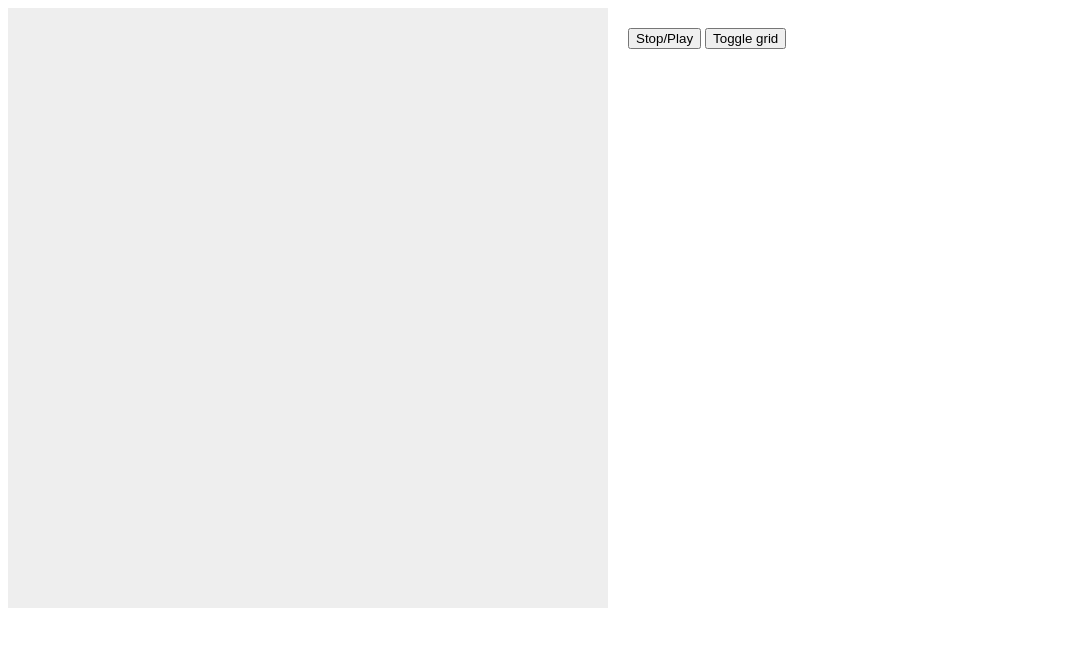
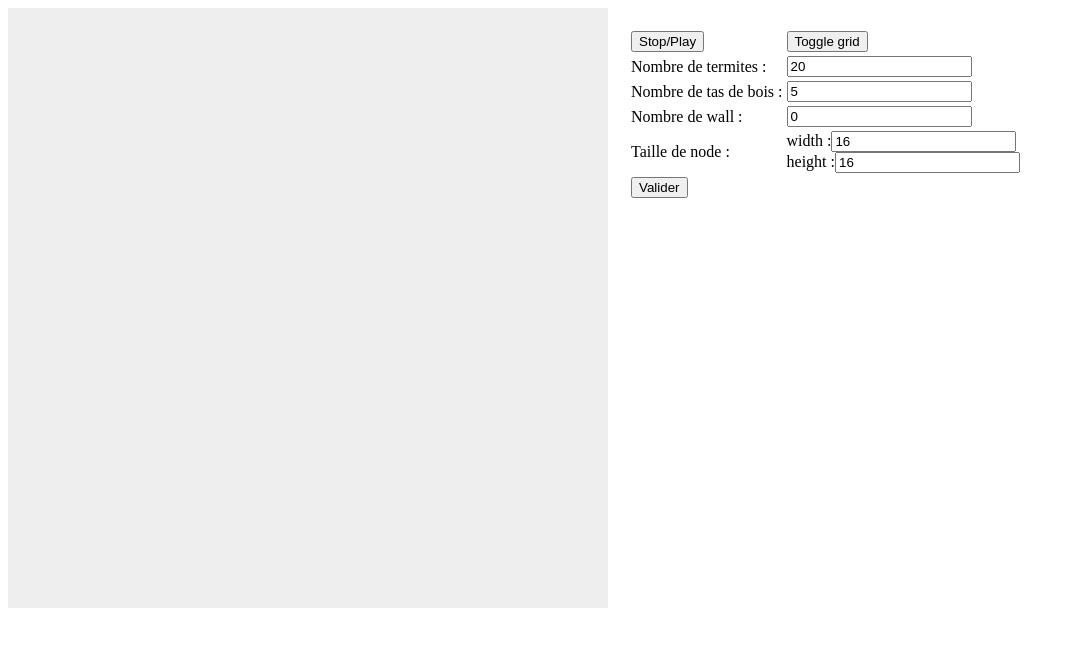
Before and after one commit to epayet/tp_termites, a website: page index.html in a window 1280 px wide. Shown: the whole page, without its empty margins (0-1075 px from the left). Drawn offline with Linux system fonts and the light colour scheme.

Commit message:
Interface html done

```diff
--- a/index.html
+++ b/index.html
@@ -24,9 +24,9 @@
     <script type="text/javascript" src="src/lib/astar.js"></script>
 
     <script language="javascript">
-    var NB_TERMITES = 1;
-    var NB_WOODHEAPS = 0;
-    var NB_WALLS = 5;
+    var NB_TERMITES = 20;
+    var NB_WOODHEAPS = 5;
+    var NB_WALLS = 0;
     var NODE_SIZE = {
         width: 16,
         height: 16
@@ -67,7 +67,11 @@
 		canvasContext = this.canvasElement.getContext("2d");
 
 		world = new World(canvasElement.width, canvasElement.height);
-
+        document.getElementById('agent').value = NB_TERMITES;
+        document.getElementById('heap').value = NB_WOODHEAPS;
+        document.getElementById('wall').value = NB_WALLS;
+        document.getElementById('width').value = NODE_SIZE.width;
+        document.getElementById('height').value = NODE_SIZE.height;
 
 		for(var i = 0; i < NB_WOODHEAPS; i ++) {
 			var woodHeap = new WoodHeap();
@@ -119,6 +123,15 @@
 		mainLoop = setInterval(update, 1000 / fps);
 		//update();
 	}
+
+    function setValue(){
+        NB_TERMITES = document.getElementById('agent').value;
+        NB_WOODHEAPS = document.getElementById('heap').value;
+        NB_WALLS = document.getElementById('wall').value;
+        NODE_SIZE.width = document.getElementById('width').value;
+        NODE_SIZE.height = document.getElementById('height').value;
+        init();
+    }
 	</script>
 </header>
 <body onload="init()">
@@ -129,8 +142,34 @@
         </div>
 
         <div id="misc">
-            <button onclick="DEBUG.play = !DEBUG.play">Stop/Play</button>
-            <button onclick="DEBUG.toggle_grid = !DEBUG.toggle_grid">Toggle grid</button>
+            <table>
+                <tr>
+                    <td><button onclick="DEBUG.play = !DEBUG.play">Stop/Play</button></td>
+                    <td><button onclick="DEBUG.toggle_grid = !DEBUG.toggle_grid">Toggle grid</button></td>
+                </tr>
+                <tr>
+                    <td><label>Nombre de termites :</label></td>
+                    <td><input type="text" id="agent"></td>
+                </tr>
+                <tr>
+                    <td><label>Nombre de tas de bois :</label></td>
+                    <td><input type="text" id="heap"></td>
+                </tr>
+                <tr>
+                    <td><label>Nombre de wall :</label></td>
+                    <td><input type="text" id="wall"></td>
+                </tr>
+                <tr>
+                    <td> <label>Taille de node :</label><br></td>
+                    <td>
+                        width :<input type="text" id="width"><br>
+                        height :<input type="text" id="height">
+                    </td>
+                </tr>
+                <tr>
+                    <td> <button onclick="setValue()">Valider</button></td>
+                </tr>
+            </table>
         </div>
     </div>
 </body>
--- a/style.css
+++ b/style.css
@@ -5,3 +5,6 @@
     float:left;
     padding: 20px;
 }
+.table{
+    border: 0px;
+}
```
